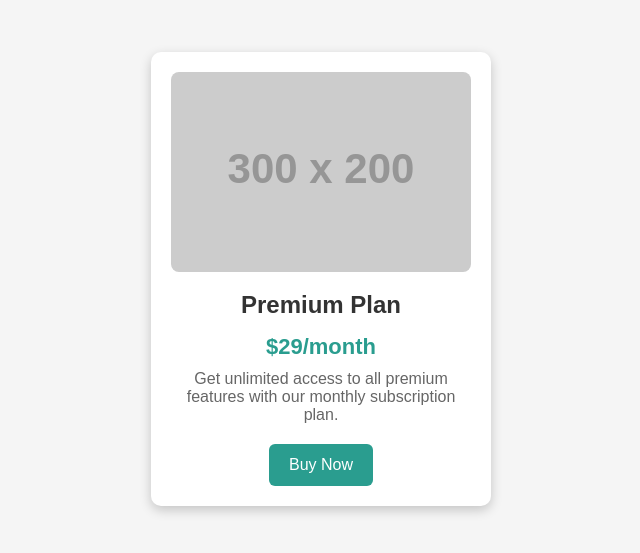
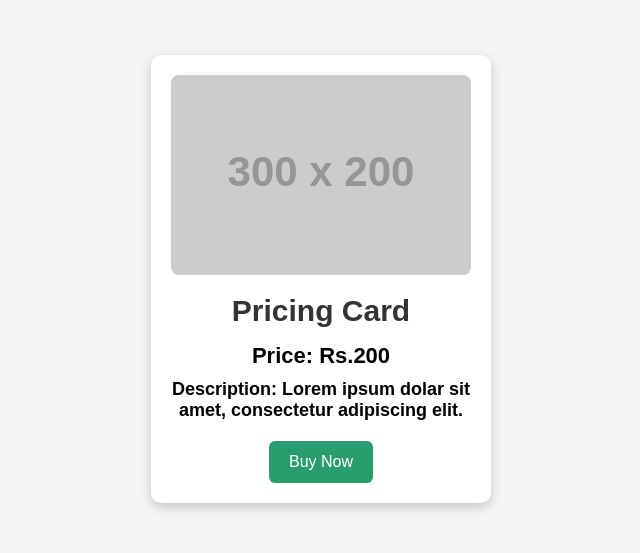
Before and after one commit to acciojob/pricing-card-RajnandaniPawar, a website: page main.html in a window 1280 px wide. Shown: the part 129-682 px from the top of the page, without its empty margins (319-959 px from the left). Drawn offline with Linux system fonts and the light colour scheme; placeholder pictures from the web are drawn by us.

Commit message:
created a submission

```diff
--- a/main.html
+++ b/main.html
@@ -11,9 +11,9 @@
    <main>
 	  <div class="card">
     <img src="https://via.placeholder.com/300x200" alt="Product Image">
-    <h1>Premium Plan</h1>
-    <p class="price">$29/month</p>
-    <p class="desc">Get unlimited access to all premium features with our monthly subscription plan.</p>
+    <h1>Pricing Card</h1>
+    <p class="price">Price: Rs.200</p>
+    <p class="desc">Description: Lorem ipsum dolar sit amet, consectetur adipiscing elit.</p>
     <button>Buy Now</button>
   </div>
    </main>
--- a/styles.css
+++ b/styles.css
@@ -24,7 +24,7 @@
     }
 
     .card h1 {
-      font-size: 24px;
+      font-size: 30px;
       margin: 15px 0;
       color: #333;
     }
@@ -32,19 +32,19 @@
     .card p.price {
       font-size: 22px;
       font-weight: bold;
-      color: #2a9d8f;
+      /* color: #2a9d8f; */
       margin: 10px 0;
     }
 
     .card p.desc {
-      font-size: 16px;
-      color: #666;
+      font-size: 18px;
+      font-weight : bold;
       margin: 10px 0 20px;
     }
 
     .card button {
       padding: 12px 20px;
-      background-color: #2a9d8f;
+      background-color: #2a9d6f;
       color: white;
       border: none;
       border-radius: 6px;
```
